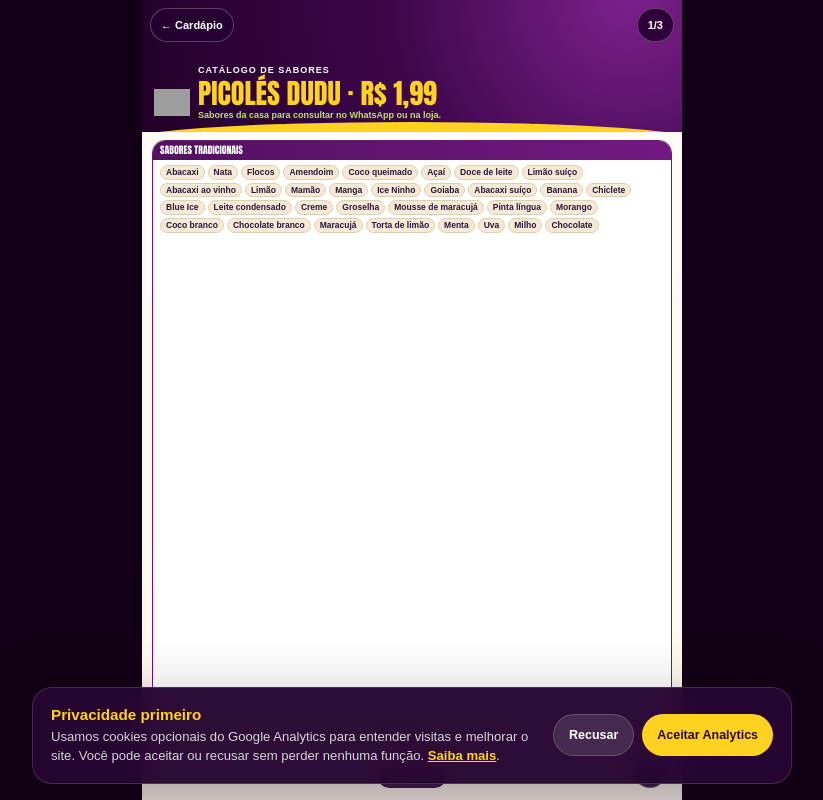
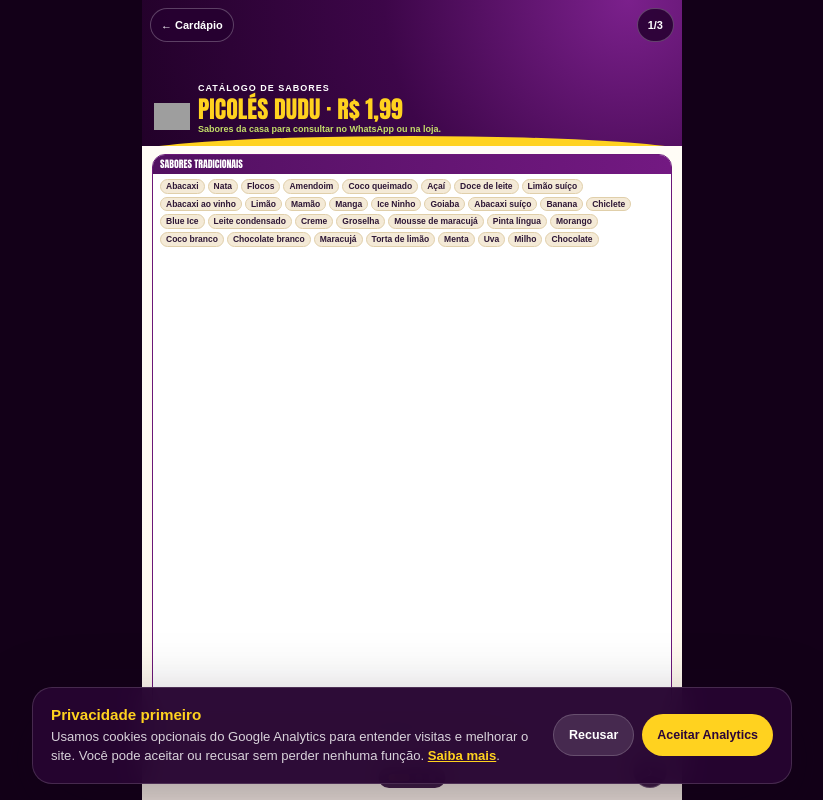
Before and after one commit to olegariotech-site/acai-sao-marcos, a plain HTML site: page sabores/index.html in a window 1280 px wide. Shown: the whole page, without its empty margins (228-1051 px from the left). Drawn offline with Linux system fonts and the light colour scheme; grey boxes are pictures that could not be loaded.

Commit message:
Preserva subtítulo do catálogo em telas estreitas e reúne todas as regressões

```diff
--- a/sabores/index.html
+++ b/sabores/index.html
@@ -20,10 +20,10 @@
 @media(max-height:720px){.sheet{grid-template-rows:13.5% minmax(0,1fr)}.hero{padding-top:calc(var(--safeT) + 32px)}.copy h1{font-size:clamp(23px,4vh,33px)}.body{padding-top:6px;gap:4px}.head{padding:3px 6px}.inside{padding:4px 6px}.tag{font-size:8.1px;padding:2px 4px}.stock{padding:4px 6px}}
 
 /* Header content stays below the back button, including the two-line Dudu title. */
-.sheet{grid-template-rows:minmax(calc(var(--safeT) + 124px),15%) minmax(0,1fr)}
+.sheet{grid-template-rows:minmax(calc(var(--safeT) + 138px),15%) minmax(0,1fr)}
 .hero{display:grid;grid-template-columns:36px minmax(0,1fr);gap:8px;padding:calc(var(--safeT) + 38px) 12px 12px;align-items:end}
 .logo{position:static;width:36px;height:36px}.copy{padding:0;max-width:none;min-width:0}
-.copy h1{font-size:clamp(23px,3.5dvh,33px);line-height:1}.copy p{font-size:clamp(9px,1.1dvh,11px)}
+.copy h1{font-size:clamp(23px,3dvh,28px);line-height:1}.copy p{font-size:clamp(9px,1.1dvh,11px)}
 .chip{min-height:34px}.head{font-size:clamp(9.8px,1.23dvh,12.6px);line-height:1.08}
 .price{font-size:clamp(9.3px,1.1dvh,11.7px)}.price strong{white-space:nowrap}
 .potes .body{grid-template-rows:.55fr .55fr .60fr .80fr 1.2fr auto}
@@ -32,7 +32,7 @@
 <body>
 <nav class="navbar"><a class="chip" href="/cardapio/">← Cardápio</a><span class="chip"><span data-current>1</span>/3</span></nav>
 <main class="book" data-book>
-<section class="page dudu" data-page="Picolés Dudu"><div class="sheet"><header class="hero"><img class="logo" src="/assets/assetslogologo-acai-sao-marcos.png" alt=""><div class="copy"><small>Catálogo de sabores</small><h1>Picolés Dudu · R$ 1,99</h1><p>Sabores da casa para consultar no WhatsApp ou na loja.</p></div></header><div class="body">
+<section class="page dudu" data-page="Picolés Dudu"><div class="sheet"><header class="hero"><img class="logo" src="/assets/assetslogologo-acai-sao-marcos.png" alt=""><div class="copy"><small>Catálogo de sabores</small><h1>Picolés Dudu · <span style="white-space:nowrap">R$ 1,99</span></h1><p>Sabores da casa para consultar no WhatsApp ou na loja.</p></div></header><div class="body">
 <article class="panel"><div class="head">Sabores tradicionais</div><div class="inside"><div class="tags"><span class="tag">Abacaxi</span><span class="tag">Nata</span><span class="tag">Flocos</span><span class="tag">Amendoim</span><span class="tag">Coco queimado</span><span class="tag">Açaí</span><span class="tag">Doce de leite</span><span class="tag">Limão suíço</span><span class="tag">Abacaxi ao vinho</span><span class="tag">Limão</span><span class="tag">Mamão</span><span class="tag">Manga</span><span class="tag">Ice Ninho</span><span class="tag">Goiaba</span><span class="tag">Abacaxi suíço</span><span class="tag">Banana</span><span class="tag">Chiclete</span><span class="tag">Blue Ice</span><span class="tag">Leite condensado</span><span class="tag">Creme</span><span class="tag">Groselha</span><span class="tag">Mousse de maracujá</span><span class="tag">Pinta língua</span><span class="tag">Morango</span><span class="tag">Coco branco</span><span class="tag">Chocolate branco</span><span class="tag">Maracujá</span><span class="tag">Torta de limão</span><span class="tag">Menta</span><span class="tag">Uva</span><span class="tag">Milho</span><span class="tag">Chocolate</span></div></div></article>
 <div class="stock">Sabores sujeitos ao estoque do dia. Confirme a disponibilidade antes de escolher.</div>
 </div></div></section>
--- a/tools/check-cardapio-layout.mjs
+++ b/tools/check-cardapio-layout.mjs
@@ -6,6 +6,7 @@ import assert from 'node:assert/strict';
 const base = process.env.CARDAPIO_BASE_URL || 'http://127.0.0.1:4174';
 const output = process.env.CARDAPIO_SCREENSHOTS || '/tmp/cardapio-qa';
 const sizes = [[360,800],[360,740],[390,844],[393,852],[412,915],[430,932],[360,640],[390,664],[1366,768]];
+const failures = [];
 const names = ['Açaí','Trio do Dudu','Milk-shakes','Batidão','Potes','Picolés e Coco'];
 const server = process.env.CARDAPIO_BASE_URL ? null : spawn('python3',['-m','http.server','4174','--bind','127.0.0.1'],{stdio:'ignore'});
 await mkdir(output,{recursive:true});
@@ -112,7 +113,8 @@ try {
         } catch(error) {
           const bytes=await page.screenshot({path:`${output}/failure-${engine}-${width}x${height}.jpg`,type:'jpeg',quality:65});
           if(process.env.CARDAPIO_LOG_EVIDENCE==='1') console.log(`QA_IMAGE failure-${engine}-${width}x${height}.jpg ${bytes.toString('base64')}`);
-          throw error;
+          failures.push(`${engine} ${width}x${height}: ${error.message}`);
+          console.error(error.message);
         } finally { await context.close(); }
       }
 
@@ -146,4 +148,5 @@ try {
       await context.close();
     } finally { await browser.close(); }
   }
+  assert.deepEqual(failures, [], 'Layout failures');
 } finally { server?.kill('SIGTERM'); }
```
